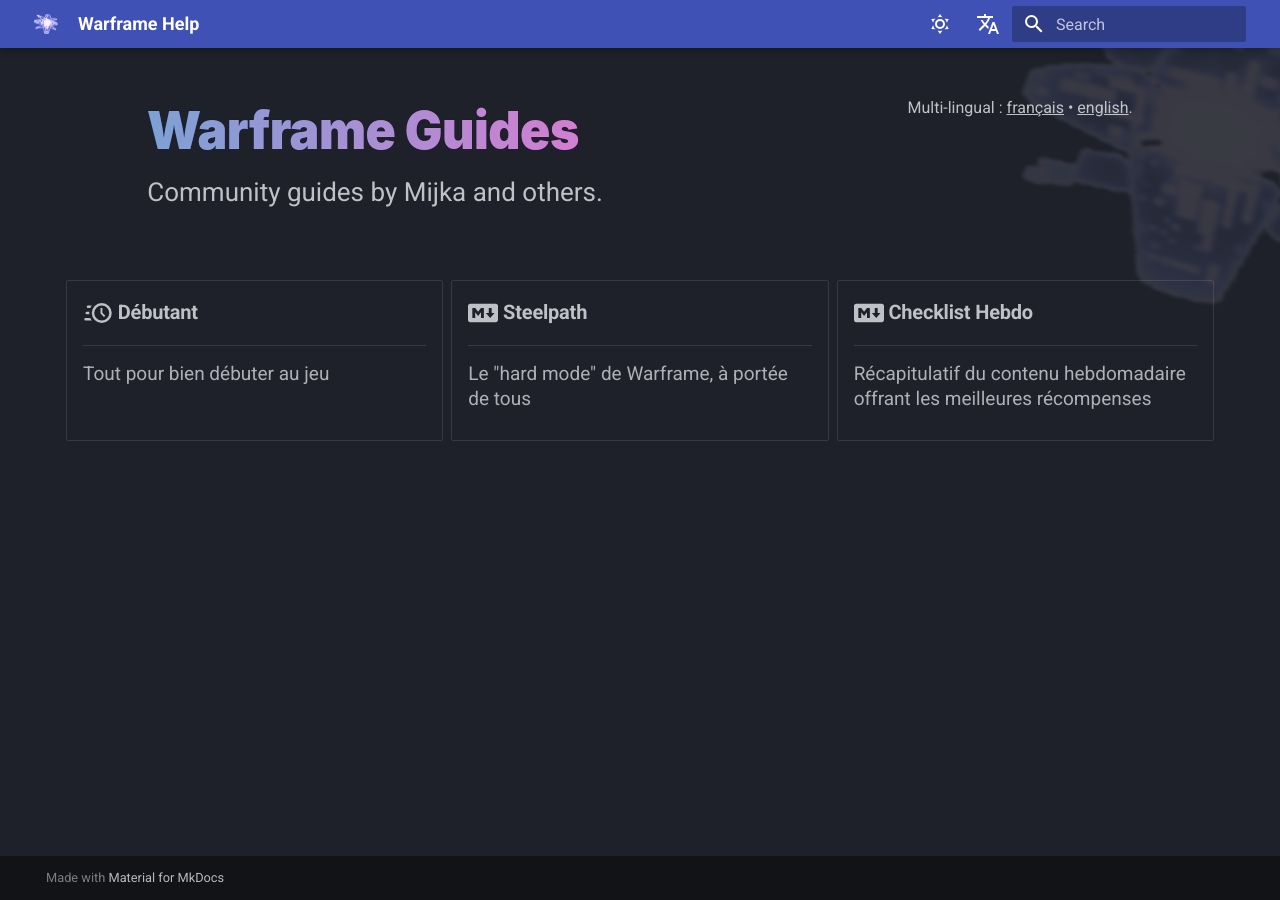
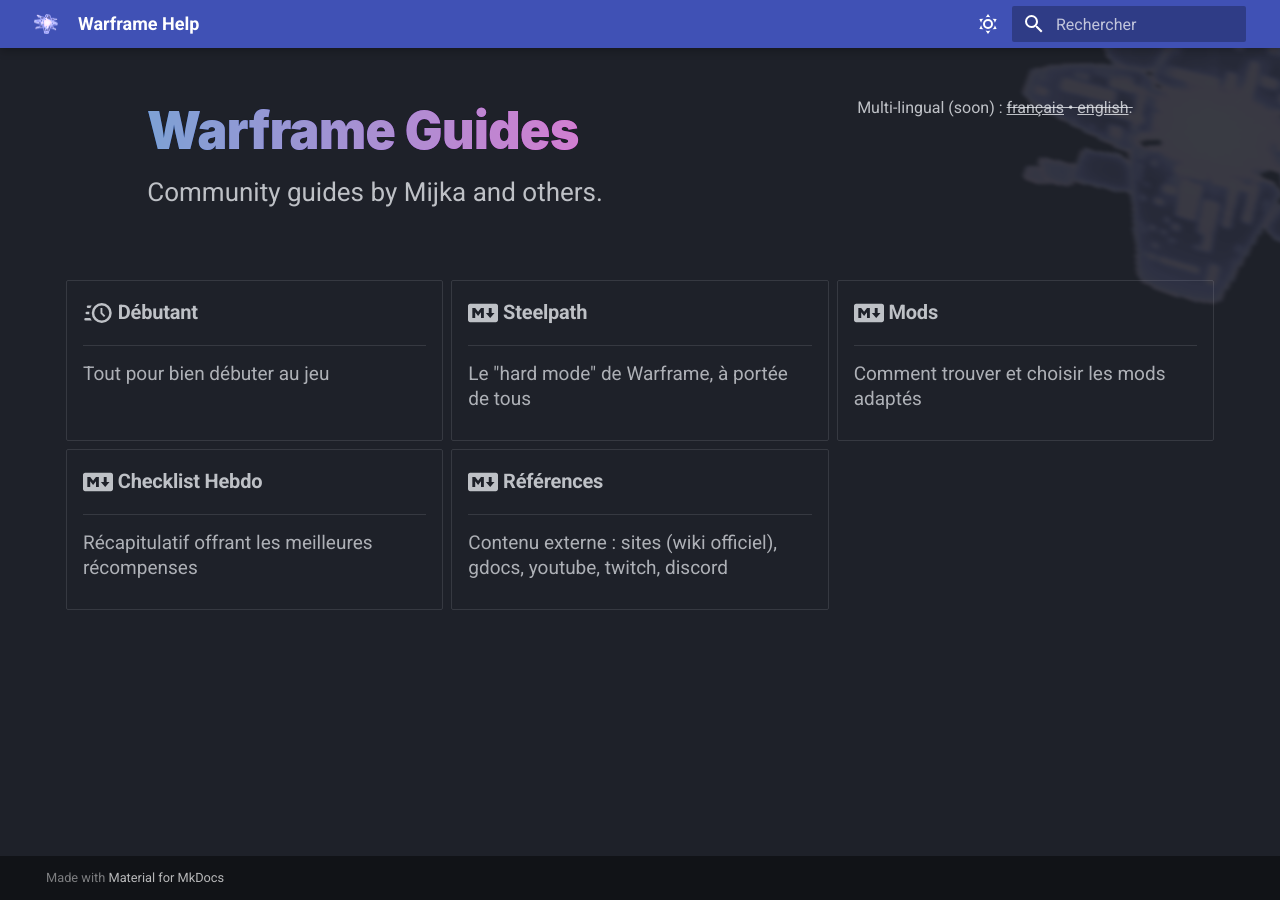
Before and after one commit to warframehelp/website_mkdocs, an MkDocs documentation site: the page built from docs/index.md, in a window 1280 px wide. Built offline with MkDocs 1.6.1 and Material for MkDocs 9.7.7, drawn with Linux system fonts in a browser that asks for light colours; some web fonts are replaced; comment, search, counter and statistics services are not loaded.

Commit message:
deactivate language swap, add cards to index, edit cards links to beginner / sp indexes

```diff
--- a/docs/index.md
+++ b/docs/index.md
@@ -14,9 +14,11 @@ hide:
       </p>
     </div>
     <div class="right-content" markdown="0">
-      <p class="subtitle2">Multi-lingual :
-        <a href="/fr/" class="lang-link">français</a> •
-        <a href="/en/" class="lang-link">english</a>.
+      <p class="subtitle2">Multi-lingual (soon) :
+        <s>
+        <a href="/fr/" class="lang-link" onclick="return false">français</a> •
+        <a href="/en/" class="lang-link" onclick="return false">english</a>.
+        </s>
       </p>
       <img src="assets/logo.png" alt="Logo" class="inverted-logo">
     </div>
@@ -43,16 +45,34 @@ hide:
 
     Le "hard mode" de Warframe, à portée de tous
 
-    [:octicons-arrow-right-24: Reference](steelpath/)
+    [:octicons-arrow-right-24: Steelpath](steelpath/)
+
+
+-   ###:fontawesome-brands-markdown:{ .lg .middle } __Mods__
+
+    ---
+
+    Comment trouver et choisir les mods adaptés
+
+    [:octicons-arrow-right-24: Mods essentiels](/weekly-checklist)
 
 
 -   ###:fontawesome-brands-markdown:{ .lg .middle } __Checklist Hebdo__
 
     ---
 
-    Récapitulatif du contenu hebdomadaire offrant les meilleures récompenses
+    Récapitulatif offrant les meilleures récompenses
 
-    [:octicons-arrow-right-24: Reference](/weekly-checklist)
+    [:octicons-arrow-right-24: Checklist Hebdo](/weekly-checklist)
+
+
+-   ###:fontawesome-brands-markdown:{ .lg .middle } __Références__
+
+    ---
+
+    Contenu externe : sites (wiki officiel), gdocs, youtube, twitch, discord
+
+    [:octicons-arrow-right-24: Références](/content)
 
 
 </div>
--- a/mkdocs.yml
+++ b/mkdocs.yml
@@ -24,13 +24,14 @@ nav:
     - Opérateur: steelpath/operator.md
     - Farm: steelpath/farm.md
     - Autres: steelpath/misc.md
+  - Mods: mods.md
   - Checklist hebdomadaire : weekly-checklist.md
-  - Content: content.md
+  - Références: content.md
   - About: about.md
 
 theme:
   name: material
-  language: en
+  language: fr
   logo: assets/logo.png
   palette:
     # Dark Mode
@@ -58,13 +59,6 @@ theme:
 
 
 extra:
-  alternate:
-    - name: English
-      link: /
-      lang: en
-    - name: Français
-      link: /fr/
-      lang: fr
   analytics:
     provider: google
     property: G-F0XRGZX4LE
```
Also changed, not shown: other parts of docs/index.md (+1 -1 lines), docs/steelpath/index.md (+4 -4 lines), docs/mods.md (added).
